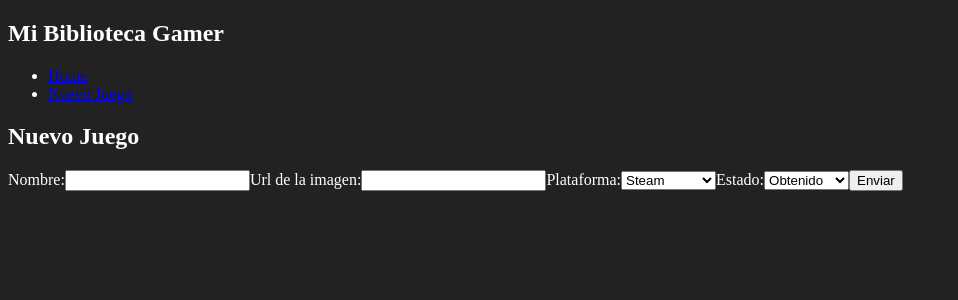
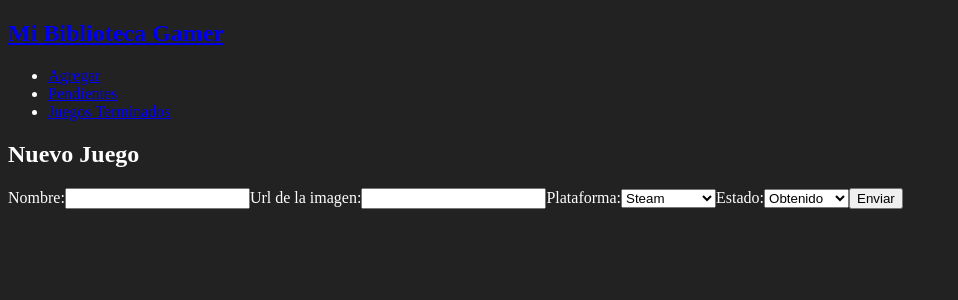
Before and after one commit to CarlosDavid-AM/biblioteca_gamer_frontend, a React (Vite) app: page /agregar in a window 1280 px wide. Shown: the top 300 px of the page, without its empty margins (0-958 px from the left). Built offline with nearby package versions, Linux system fonts and the light colour scheme.

Commit message:
Se agrega nuevos Link al NavBar

```diff
--- a/src/components/NavBar.tsx
+++ b/src/components/NavBar.tsx
@@ -4,13 +4,18 @@ export const NavBar = () => {
   return (
     <header>
       <nav>
-        <h2>Mi Biblioteca Gamer</h2>
+        <h2>
+          <Link to="/">Mi Biblioteca Gamer</Link>
+        </h2>
         <ul>
           <li>
-            <Link to="/">Home</Link>
+            <Link to="/agregar">Agregar</Link>
           </li>
           <li>
-            <Link to="/new">Nuevo Juego</Link>
+            <Link to="/pendiente">Pendientes</Link>
+          </li>
+          <li>
+            <Link to="/terminados">Juegos Terminados</Link>
           </li>
         </ul>
       </nav>
```
